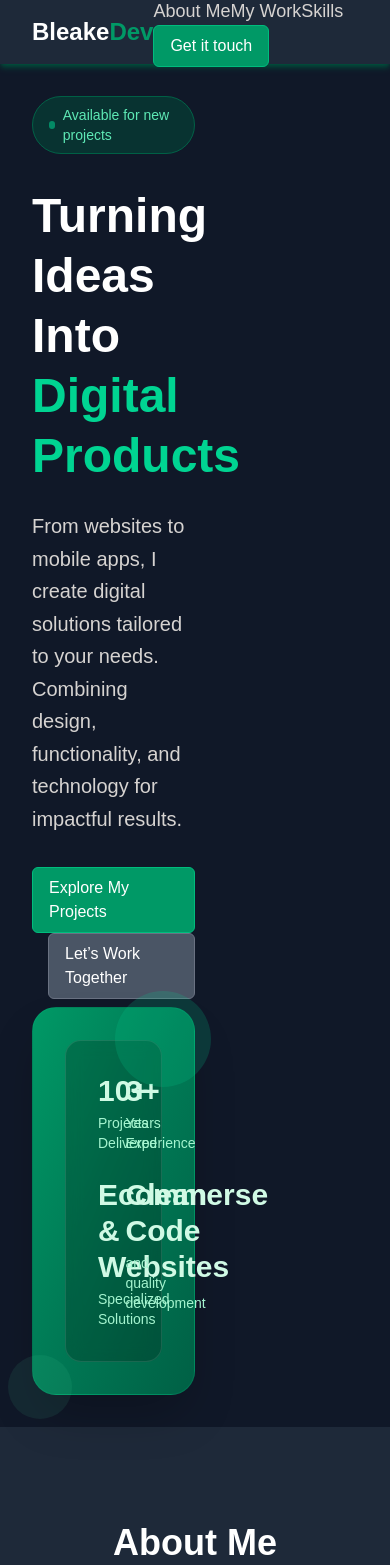
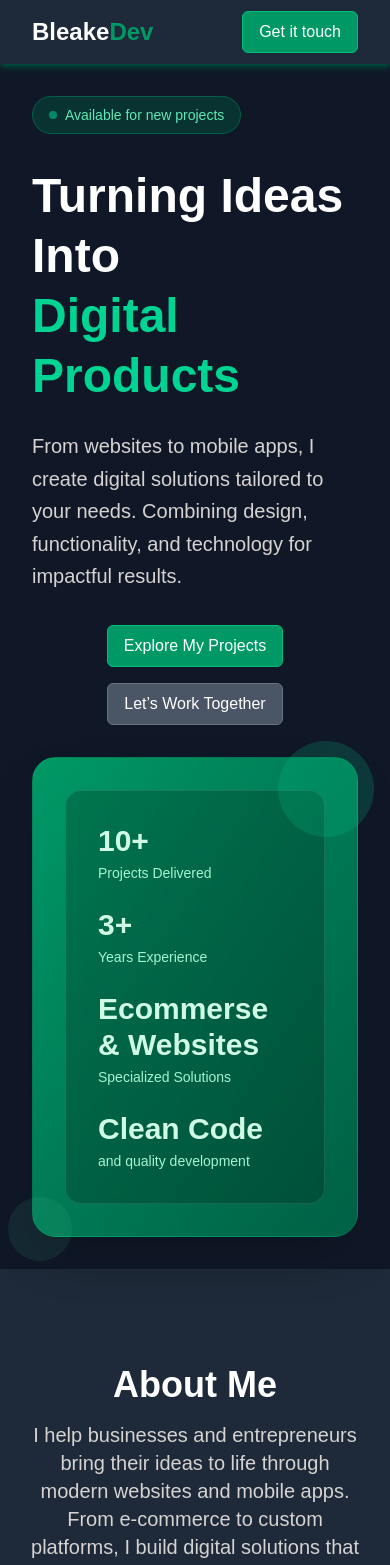
Before and after one commit to Ianbleake/BleakeDev, a Next.js app: page / in a window 390 px wide. Shown: the top 1565 px of the page. Built offline with nearby package versions, Linux system fonts and the light colour scheme.

Commit message:
fix: responsive

```diff
--- a/src/components/header.tsx
+++ b/src/components/header.tsx
@@ -38,12 +38,14 @@ export default function Header(): React.ReactElement {
       <Link href={"/"} >
         <h1 className="text-2xl font-semibold text-white">Bleake<span className="text-emerald-600">Dev</span></h1>
       </Link>
-      <nav className="none md:flex items-center gap-4">
+      <nav className="hidden md:flex items-center gap-4">
         <a href="#about" className="text-lg text-stone-300 hover:text-emerald-400 transition-colors font-medium">About Me</a>
         <a href="#work" className="text-lg text-stone-300 hover:text-emerald-400 transition-colors font-medium">My Work</a>
         <a href="#skills" className="text-lg text-stone-300 hover:text-emerald-400 transition-colors font-medium">Skills</a>
         <Button label="Get it touch" isLink={true} route="/contact"/>
       </nav>
+
+      <Button label="Get it touch" isLink={true} route="/contact" className="block md:hidden"/>
     </header>
   );
 }
--- a/src/components/home/Contact/index.tsx
+++ b/src/components/home/Contact/index.tsx
@@ -16,10 +16,10 @@ export default function Contact(): React.ReactElement {
           and collaborate with creative minds.
         </p>
 
-        <div className="flex flex-col sm:flex-row gap-4 justify-center mb-12">
+        <div className="flex flex-row gap-4 justify-center mb-12">
           <Button
             label="Get In Touch"
-            className="bg-emerald-600 hover:bg-emerald-700 text-white px-8 py-3 shadow-lg"
+            className="bg-emerald-600 hover:bg-emerald-700 text-white px-8 py-3 shadow-lg w-fit"
             isLink
             route="/contact"
           />
--- a/src/components/home/Introduction/components/actionButtons.tsx
+++ b/src/components/home/Introduction/components/actionButtons.tsx
@@ -3,9 +3,9 @@ import Button from "@/components/ui/button";
 
 export default function ActionButtons(): React.ReactElement {
   return (
-    <div className="flex flex-col sm:flex-row items-center justify-center md:justify-start">
+    <div className="flex flex-col sm:flex-row items-center justify-center md:justify-start gap-4">
       <Button label="Explore My Projects" isLink={true} route="/proyects" />
-      <Button label="Let’s Work Together" isLink={true} route="/contact" variant="secondary" className="ml-4" />
+      <Button label="Let’s Work Together" isLink={true} route="/contact" variant="secondary" />
     </div>
   );
 }
--- a/src/components/home/Introduction/components/hero.tsx
+++ b/src/components/home/Introduction/components/hero.tsx
@@ -5,23 +5,28 @@ export default function Hero(): React.ReactElement {
     <div className="relative w-full">
       <div className="bg-gradient-to-br from-emerald-600 via-emerald-700 to-emerald-800 rounded-3xl p-8 shadow-2xl border border-emerald-500/20">
         <div className="bg-black/20 backdrop-blur-sm rounded-2xl p-8 text-white border border-white/10">
-          <div className="grid grid-cols-2 gap-6">
+          <div className="grid grid-cols-1 md:grid-cols-2 gap-6">
+
             <div>
               <div className="text-3xl font-bold mb-1 text-emerald-100">10+</div>
               <div className="text-emerald-200 text-sm">Projects Delivered</div>
             </div>
+
             <div>
               <div className="text-3xl font-bold mb-1 text-emerald-100">3+</div>
               <div className="text-emerald-200 text-sm">Years Experience</div>
             </div>
+
             <div>
               <div className="text-3xl font-bold mb-1 text-emerald-100">Ecommerse & Websites</div>
               <div className="text-emerald-200 text-sm">Specialized Solutions</div>
             </div>
+
             <div>
               <div className="text-3xl font-bold mb-1 text-emerald-100">Clean Code</div>
               <div className="text-emerald-200 text-sm">and quality development</div>
             </div>
+
           </div>
         </div>
       </div>
--- a/src/components/home/Introduction/index.tsx
+++ b/src/components/home/Introduction/index.tsx
@@ -6,15 +6,15 @@ import Hero from "./components/hero";
 
 export default function Introduction(): React.ReactElement {
   return (
-    <div className="w-full bg-gray-900 flex flex-col md:flex-row gap-2 p-8">
+    <div className="w-full bg-gray-900 flex flex-col md:flex-row gap-8 md:gap-2 p-8">
 
-      <div className="w-1/2">
+      <div className="w-full md:w-1/2">
         <ProyectsStatus />
         <InformativeTexts />
         <ActionButtons />
       </div>
 
-      <div className="w-1/2 flex items-center">
+      <div className="w-full md:w-1/2">
         <Hero/>
       </div>
 
```
